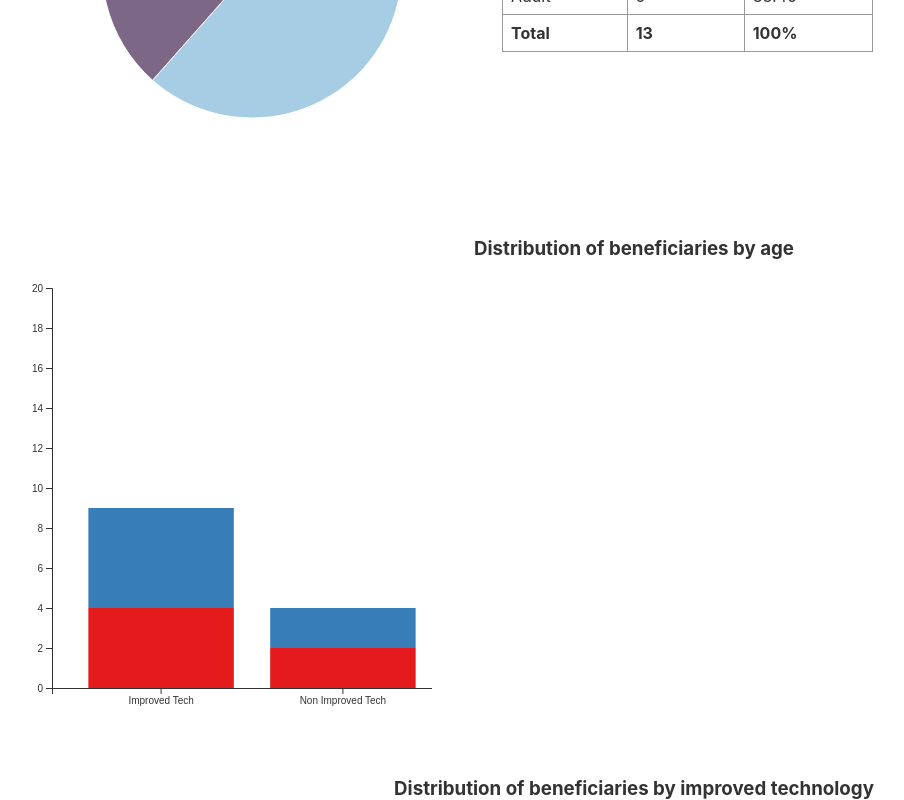
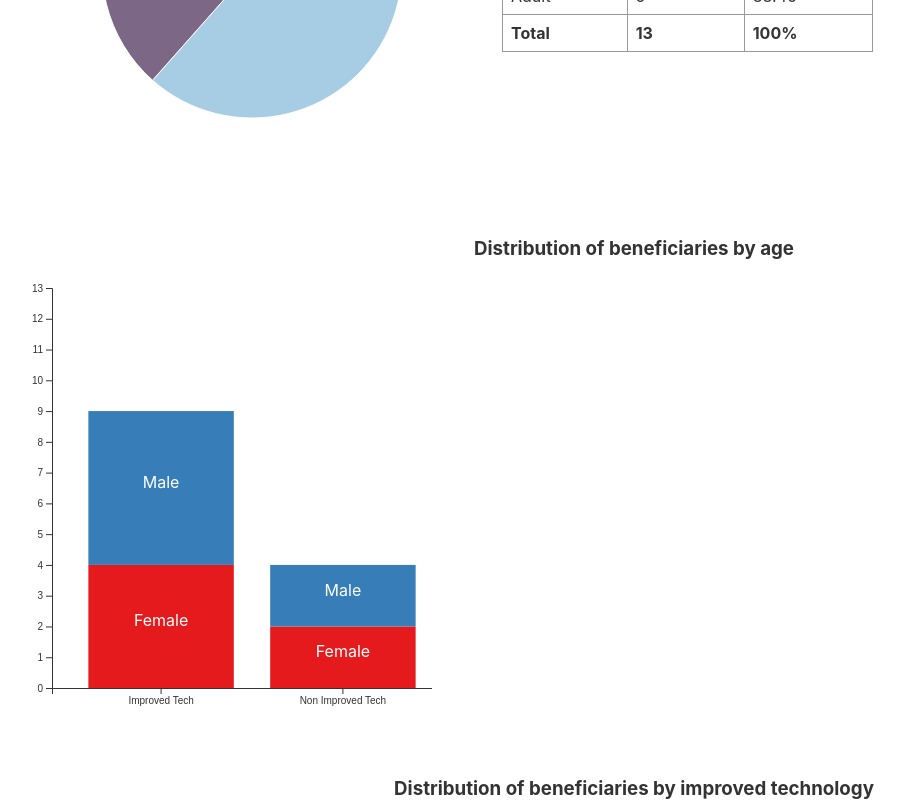
Before and after one commit to kanmii/appeals-project, a Svelte app: page / in a window 1280 px wide. Shown: the part 1162-1962 px from the top of the page, without its empty margins (6-910 px from the left). Built offline with nearby package versions, Linux system fonts and the light colour scheme.

Commit message:
Drawing bar - wip.

```diff
--- a/src/Appeals/appeals-utils.js
+++ b/src/Appeals/appeals-utils.js
@@ -39,15 +39,16 @@ export const initialAgeDistributionData = [
 export function getBarD3Helpers() {
   const barYScale = d3ScaleLinear().range([BAR_HEIGHT, 0]);
 
-  const barXScale = d3ScaleBand()
+  const barXScaleBand = d3ScaleBand()
     .range([0, BAR_WIDTH])
-    .padding(0.2);
+    .padding(0.2)
+    .domain([IMPROVED_TECH_LABEL, NON_IMPROVED_TECH_LABEL]);
 
   const ordinalColorScale = d3ScaleOrdinal()
     .domain([FEMALE_LABEL, MALE_LABEL])
     .range(["#e41a1c", "#377eb8", "#4daf4a"]);
 
-  const xAxis = axisBottom(barXScale);
+  const xAxis = axisBottom(barXScaleBand);
   const yAxis = axisLeft(barYScale);
   const arcGenerator = d3Arc();
 
@@ -61,7 +62,7 @@ export function getBarD3Helpers() {
 
   return {
     barYScale,
-    barXScale,
+    barXScaleBand,
     ordinalColorScale,
     xAxis,
     yAxis,
@@ -80,14 +81,13 @@ export function computeBars(args) {
     improvedTechMaleCount,
     totalBeneficiaries,
     barYScale,
-    barXScale,
+    barXScaleBand,
     femaleCount,
     maleCount,
     ordinalColorScale
   } = args;
 
-  barXScale.domain([IMPROVED_TECH_LABEL, NON_IMPROVED_TECH_LABEL]);
-  barYScale.domain([0, computeSuperMax(totalBeneficiaries)]);
+  barYScale.domain([0, totalBeneficiaries]);
 
   const data = [
     {
@@ -103,35 +103,40 @@ export function computeBars(args) {
   ];
 
   const improvedTechBars = [];
-  const bandWidth = barXScale.bandwidth();
+  const width = barXScaleBand.bandwidth();
 
   d3Stack()
     .keys([FEMALE_LABEL, MALE_LABEL])(data)
     .forEach(d => {
       let i = 0;
       const len = d.length;
+      const key = d.key;
 
       for (; i < len; i++) {
         const nextBar = d[i];
-        const y0 = barYScale(nextBar[0]);
-        const y1 = barYScale(nextBar[1]);
-        const height = y0 - y1;
-        const x = barXScale(nextBar.data.improvementCategory);
+        const yBottom = barYScale(nextBar[0]);
+        const yTop = barYScale(nextBar[1]);
+        const height = yBottom - yTop;
+        const x = barXScaleBand(nextBar.data.improvementCategory);
 
         const bar = {
           x,
-          y: y1,
+          y: yTop,
           height,
-          width: bandWidth,
-          fill: ordinalColorScale(d.key)
+          width,
+          fill: ordinalColorScale(key)
         };
 
-        const text = {
-          x,
-          y: y1 - height / 2
+        const textProps = {
+          attrs: {
+            x: x + width / 2,
+            y: yTop + height / 2
+          },
+
+          text: key
         };
 
-        improvedTechBars.push({ bar, text });
+        improvedTechBars.push({ bar, textProps });
       }
     });
 
@@ -285,9 +290,3 @@ export function computeAgeDistributionArcsAndData({
 
   return { ageDistributionData, ageDistributionArcs };
 }
-
-function computeSuperMax(totalBeneficiaries) {
-  const string = "" + totalBeneficiaries;
-  const lastCharNumber = +string.charAt(string.length - 1);
-  return totalBeneficiaries + (10 - lastCharNumber);
-}
--- a/src/Appeals/appeals.svelte
+++ b/src/Appeals/appeals.svelte
@@ -308,8 +308,11 @@
     <svg width={BAR_SVG_WIDTH} height={BAR_SVG_HEIGHT}>
       <g transform={`translate(${BAR_MARGINS.left},${BAR_MARGINS.top})`}>
 
-        {#each improvedTechBars as { bar }}
+      {#each improvedTechBars as { bar , textProps:{attrs, text}}}
           <rect {...bar} />
+          <text text-anchor="middle" fill="white" {...attrs}>
+          {text}
+          </text>
         {/each}
 
         <g
```
